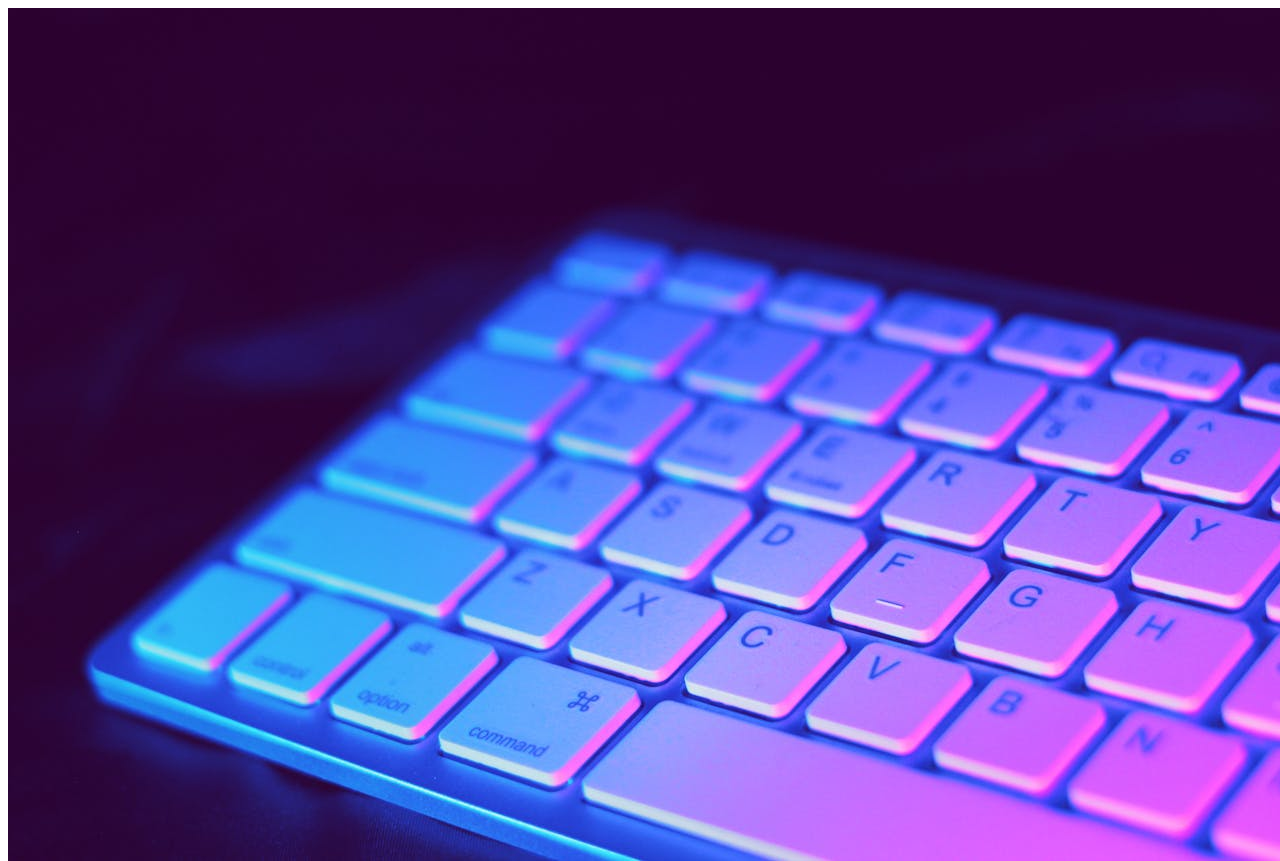
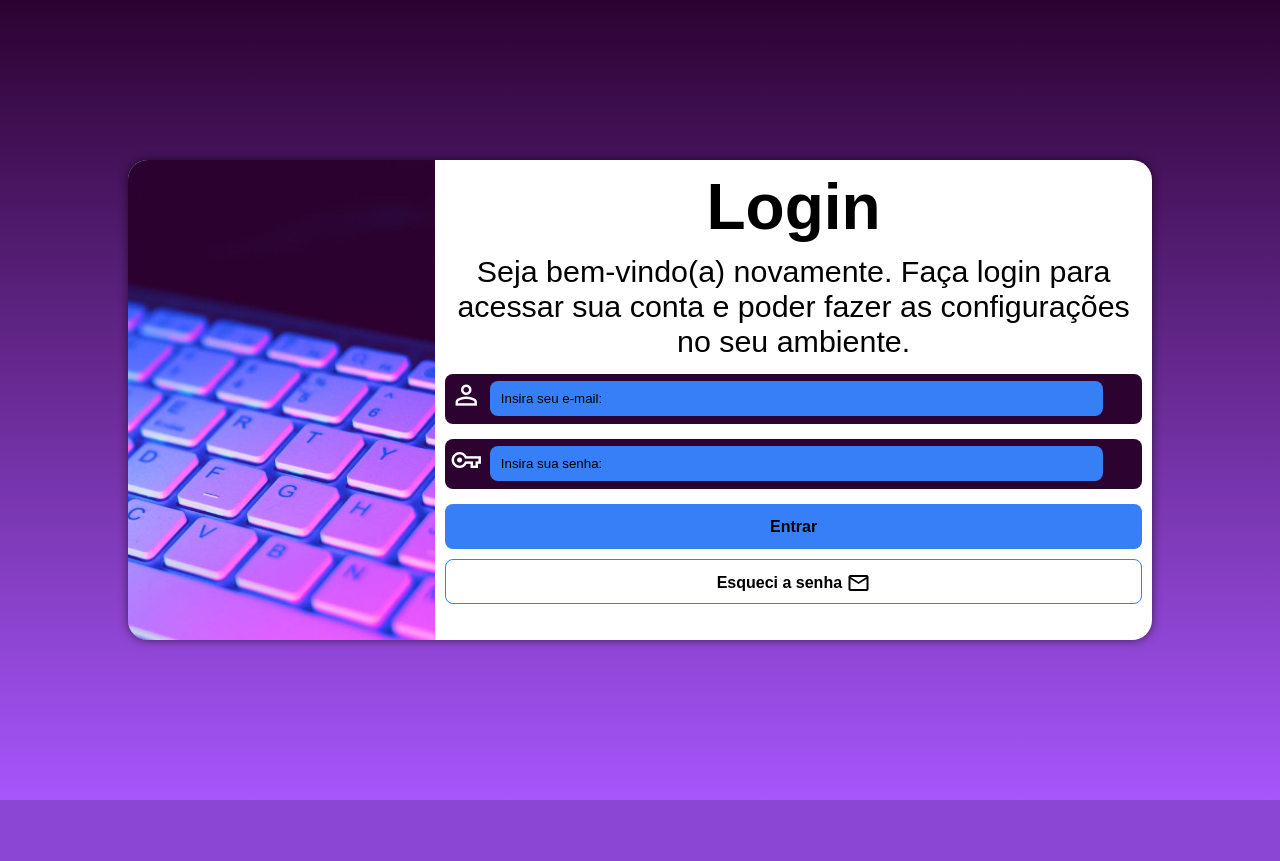
Before and after one commit to Vinyyciws/projeto-login, a plain HTML site: page index.html in a window 1280 px wide. Shown: the top 861 px of the page. After the commit the page ends 800 px from the top, so only its background shows below. Drawn offline with nearby package versions, Linux system fonts and the light colour scheme.

Commit message:
Projeto de tela de Login FINALIZADO

```diff
--- /dev/null
+++ b/estilos/media-query.css
@@ -0,0 +1,100 @@
+@charset "UTF-8";
+
+/* Typical Device-Breakpoints
+-------------------------------
+   Pequenas telas: ~ 600px
+   Celular: de 600px  ~ 768px
+   Tablet: de 768px ~ 992px
+   Desktops: de 992px ~ 1200px
+   Grandes telas: acima de 1200px
+*/
+
+@media screen and (min-width: 768px) and (max-width: 992px) {
+
+    /* TABLET */
+
+    body {
+        background-image: linear-gradient(to top, #A756FB, #2C0231);
+    }
+
+    section#login {
+        width: 80vw;
+        height: 380px;
+    }
+
+    section#login > div#imagem {
+        width: 30%;
+        height: 100%;
+        float: left;
+    }
+
+    section#login > div#formulario {
+        width: 70%;
+        height: 100%;
+        float: right;
+    }
+
+    section#login > div#formulario > h1 {
+        font-size: 1.8em;
+        padding-bottom: 10px;
+    }
+
+    section#login > div#formulario > p{
+        font-size: 1em;
+    }
+
+    div.campo > input {
+        background-color: #367FF7;
+        transform: translateY(-8px);
+        width: 82%;
+        height: 35px;
+        border: 0px;
+        border-radius: 8px;
+    }
+
+}
+
+@media screen and (min-width: 992px ) {
+
+    /* DESKTOPS / TELAS GRANDES */
+
+    body {
+        background-image: linear-gradient(to top, #A756FB, #2C0231);
+    }
+
+    section#login {
+        width: 80vw;
+        height: 480px;
+    }
+
+    section#login > div#imagem {
+        width: 30%;
+        height: 100%;
+        float: left;
+    }
+
+    section#login > div#formulario {
+        width: 70%;
+        height: 100%;
+        float: right;
+    }
+
+    section#login > div#formulario > h1 {
+        font-size: 4em;
+        padding-bottom: 10px;
+    }
+
+    section#login > div#formulario > p {
+        font-size: 1.9em;
+    }
+
+    div.campo > input {
+        background-color: #367FF7;
+        transform: translateY(-8px);
+        width: 88%;
+        height: 35px;
+        border: 0px;
+        border-radius: 8px;
+    }
+
+}
--- a/estilos/stylesheet.css
+++ b/estilos/stylesheet.css
@@ -12,3 +12,135 @@ Paleta de cores:
         #A756FB
 
 */
+
+* {
+    font-family: Arial, Helvetica, sans-serif;
+    padding: 0px;
+    margin: 0px;
+    box-sizing: border-box;
+}
+
+body, html {
+    background-color: #8a47d1;
+    width: 100vw;
+    height: 100vh;
+}
+
+main {
+    position: relative;
+    width: 100vw;
+    height: 100vh;
+}
+
+section#login {
+    position: absolute;
+    left: 50%;
+    top: 50%;
+    border-radius: 10px;
+    background-color: white;
+    width: 250px;
+    height: 615px;
+    border-radius: 20px;
+    text-align: center;
+    overflow: hidden;
+    box-shadow: 0px 0px 10px rgba(0, 0, 0, 0.575);
+
+    transform: translate(-50%, -50%);
+    transition: width .4s, height .4s;
+    transition-timing-function: ease;
+}
+
+section#login > div#imagem {
+    display: block;
+    background: #8a47d1 url('../imagens/teclado.jpg') no-repeat;
+    background-position: right bottom;
+    background-size: cover;
+    height: 200px;
+}
+
+section#login > div#formulario {
+    padding: 10px;
+}
+
+section#login > div#formulario > h1 {
+    font-size: 2.2em;
+}
+
+section#login > div#formulario > p{
+    font-size: 0.8em;
+}
+
+form > div.campo {
+    text-align: start;
+    width: 100%;
+    background-color: #2C0231;
+    border-radius: 8px;
+    margin: 15px 0px;
+}
+
+div.campo > label {
+    display: none;
+}
+
+div.campo > span {
+    color: white;
+    font-size: 2em;
+    width: 40px;
+    padding: 5px;
+}
+
+div.campo > input {
+    background-color: #367FF7;
+    transform: translateY(-8px);
+    width: 70%;
+    height: 35px;
+    border: 0px;
+    border-radius: 8px;
+}
+
+div.campo > input:focus-within {
+    background-color: #699df1;
+    border: none;
+}
+
+form > input[type="submit"] {
+    display: block;
+    cursor: pointer;
+    font-size: 1em;
+    font-weight: bold;
+    width: 100%;
+    height: 45px;
+    background-color: #367FF7;
+    color: black;
+    border: 0px;
+    border-radius: 8px;
+}
+
+form > input[type=submit]:hover {
+    background-color: #3659f7;
+}
+
+::-webkit-input-placeholder {
+    color: black;
+ }
+
+form > a.botao {
+    text-decoration: none;
+    width: 100%;
+    height: 45px;
+    display: block;
+    color: black;
+    background-color: white;
+    border: 1px solid #367FF7;
+    border-radius: 8px;
+    margin: 10px 0px;
+    padding-top: 3.5px;
+}
+
+form > a.botao:hover {
+    background-color: #8da1fc;
+}
+
+form > a.botao > span {
+    transform: translateY(7px);
+}
--- a/index.html
+++ b/index.html
@@ -5,20 +5,48 @@
     <meta name="viewport" content="width=device-width, initial-scale=1.0">
     <title>Login</title>
     <link rel="stylesheet" href="estilos/stylesheet.css">
+    <link rel="stylesheet" href="estilos/media-query.css">
+    <link rel="stylesheet" href="https://fonts.googleapis.com/css2?family=Material+Symbols+Outlined:opsz,wght,FILL,GRAD@20..48,100..700,0..1,-50..200" />
 </head>
 <body>
 
     <main>
-        <section id="Login">
+        <section id="login">
             <div id="imagem">
-                <img src="imagens/teclado.jpg" alt="Foto de um teclado qualquer">
+
             </div>
 
 
             <div id="formulario">
                 <h1>Login</h1>
                 <p>Seja bem-vindo(a) novamente. Faça login para acessar sua conta e poder fazer as configurações no seu ambiente.</p>
-                <form action="login.php" method="post">
+                <form action="login.php" method="post" autocomplete="on">
+
+                    <div class="campo">
+                        <span class="material-symbols-outlined">
+                            person
+                        </span>
+                        <input type="email" name="login" id="ilogin" required maxlength="25" autocomplete="email" placeholder="   Insira seu e-mail:">
+                        <label for="ilogin">Login</label>
+                    </div>
+
+                    <div class="campo">
+                        <span class="material-symbols-outlined">
+                            vpn_key
+                        </span>
+                        <input type="password" name="senha" id="isenha" required autocomplete="current-password" minlength="8" max="30" placeholder="   Insira sua senha:">
+                        <label for="isenha">Senha</label>
+                    </div>
+
+                    <input type="submit" value="Entrar">
+
+                    <a class="botao" href="esqueci.html">
+                        <strong>Esqueci a senha</strong>
+                        <span class="material-symbols-outlined">
+                            mail
+                        </span>
+                    </a>
+
 
                 </form>
             </div>
```
